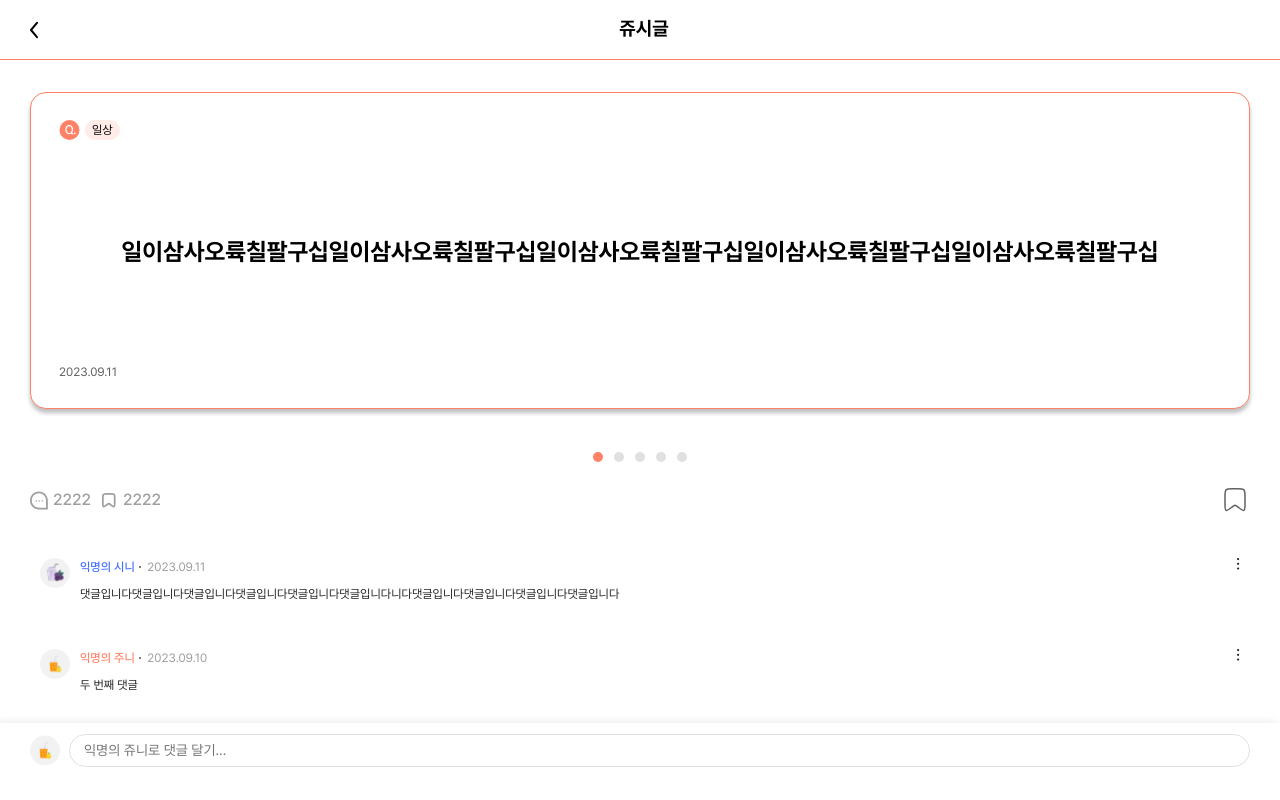
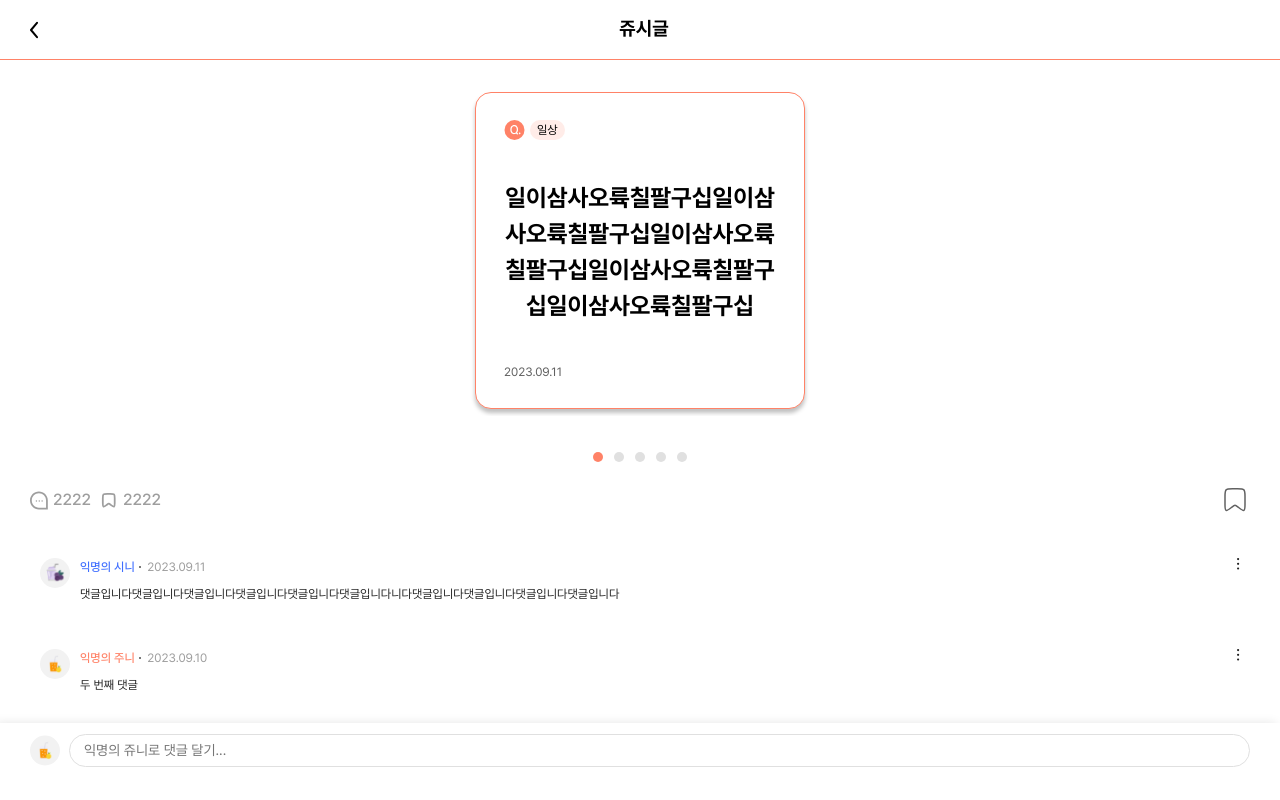
Before and after one commit to whatever-mentoring/juitcy-front, a React (Create React App) app: page /post/1 in a window 1280 px wide. Built offline with nearby package versions, Linux system fonts and the light colour scheme.

Commit message:
fix: card width 조절

```diff
--- a/src/components/common/Card.tsx
+++ b/src/components/common/Card.tsx
@@ -147,7 +147,8 @@ const Date = ({ children }: { children: string }) => {
 /* styles */
 
 const Container = styled(Column)<{ height?: number; color: string }>`
-  width: 100%;
+  width: 330px;
+  max-width: 100%;
   ${({ height }) => height && `height: ${height}px`};
 
   padding: 27px 28px;
```
